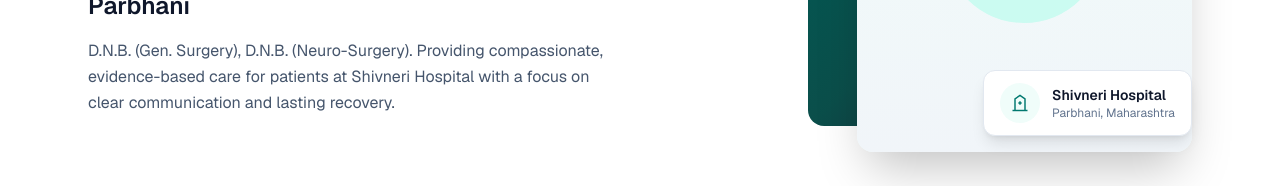
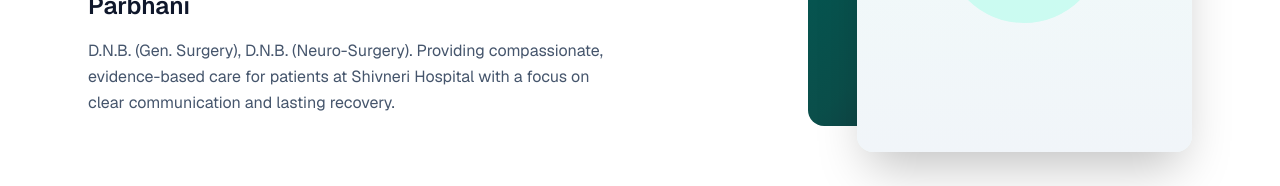
Before and after one commit to rp98nt/shivnerihospital, a Next.js app: page /team-of-doctors/anvesh-sattepar-jain in a window 1280 px wide. Shown: the part 517-703 px from the top of the page. Built offline with nearby package versions, Linux system fonts and the light colour scheme; no server answers; the database is empty.

Commit message:
fix: remove hospital badge overlay from doctor profile hero

```diff
--- a/components/doctor-profile-hero.tsx
+++ b/components/doctor-profile-hero.tsx
@@ -79,18 +79,6 @@ export function DoctorProfileHero({
                 </div>
               )}
             </div>
-
-            <div className="absolute bottom-2 left-1/2 z-20 flex w-[min(100%,19rem)] -translate-x-1/2 items-center gap-3 rounded-xl border border-slate-200 bg-white px-3 py-2.5 shadow-lg sm:bottom-4 sm:left-auto sm:right-0 sm:w-auto sm:max-w-none sm:translate-x-0 sm:px-4 sm:py-3">
-              <span className="flex h-10 w-10 items-center justify-center rounded-full bg-teal-50 text-teal-700">
-                <HospitalIcon className="h-5 w-5" />
-              </span>
-              <div>
-                <p className="text-sm font-semibold text-slate-900">
-                  Shivneri Hospital
-                </p>
-                <p className="text-xs text-slate-500">Parbhani, Maharashtra</p>
-              </div>
-            </div>
           </div>
         </div>
       </div>
@@ -110,20 +98,3 @@ function StarIcon({ className }: { className?: string }) {
     </svg>
   );
 }
-
-function HospitalIcon({ className }: { className?: string }) {
-  return (
-    <svg
-      className={className}
-      viewBox="0 0 24 24"
-      fill="none"
-      stroke="currentColor"
-      strokeWidth="1.75"
-      aria-hidden
-    >
-      <path d="M3 21h18" />
-      <path d="M6 21V7l6-4 6 4v14" />
-      <path d="M12 10v4M10 12h4" />
-    </svg>
-  );
-}
```
